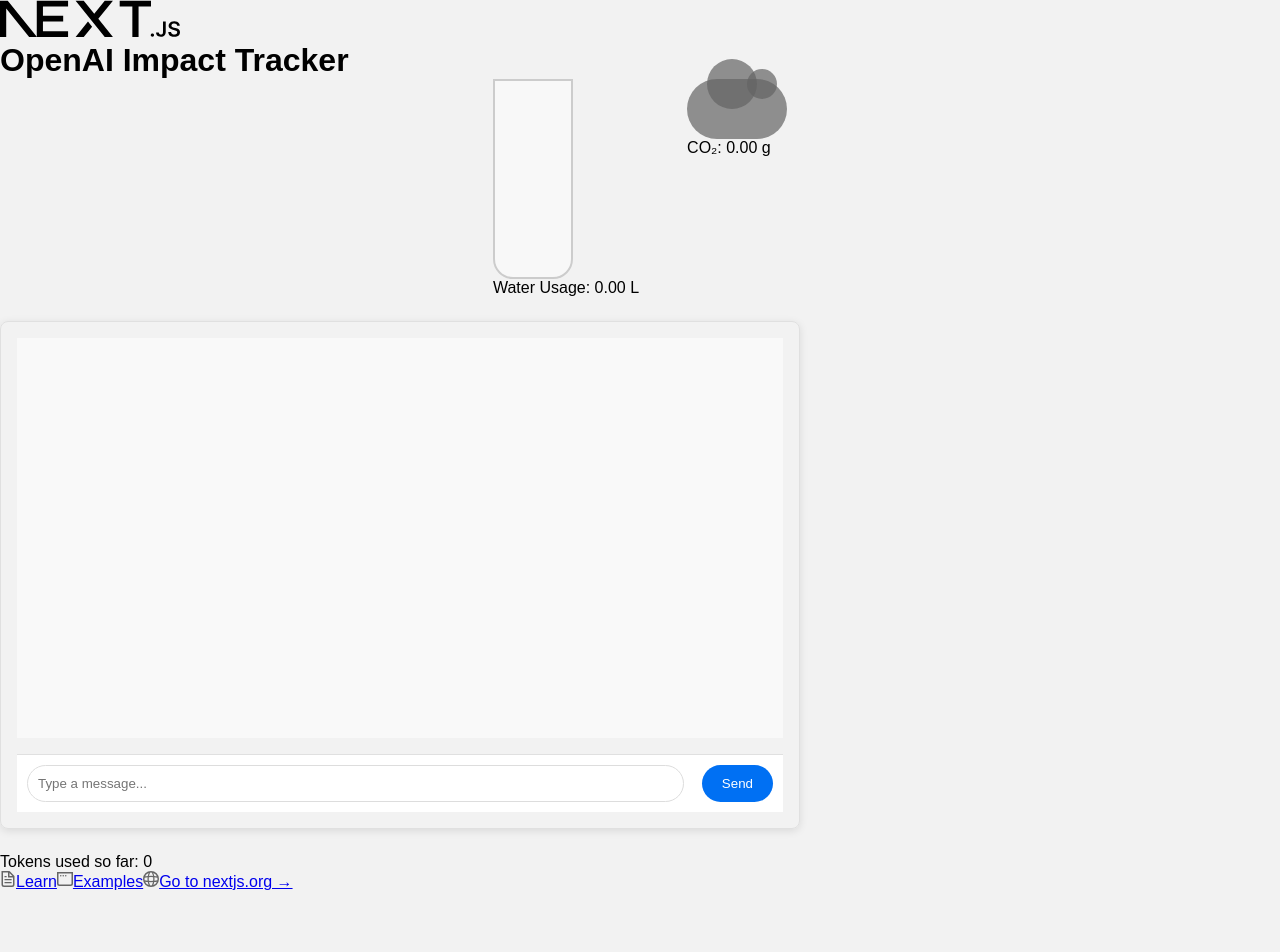
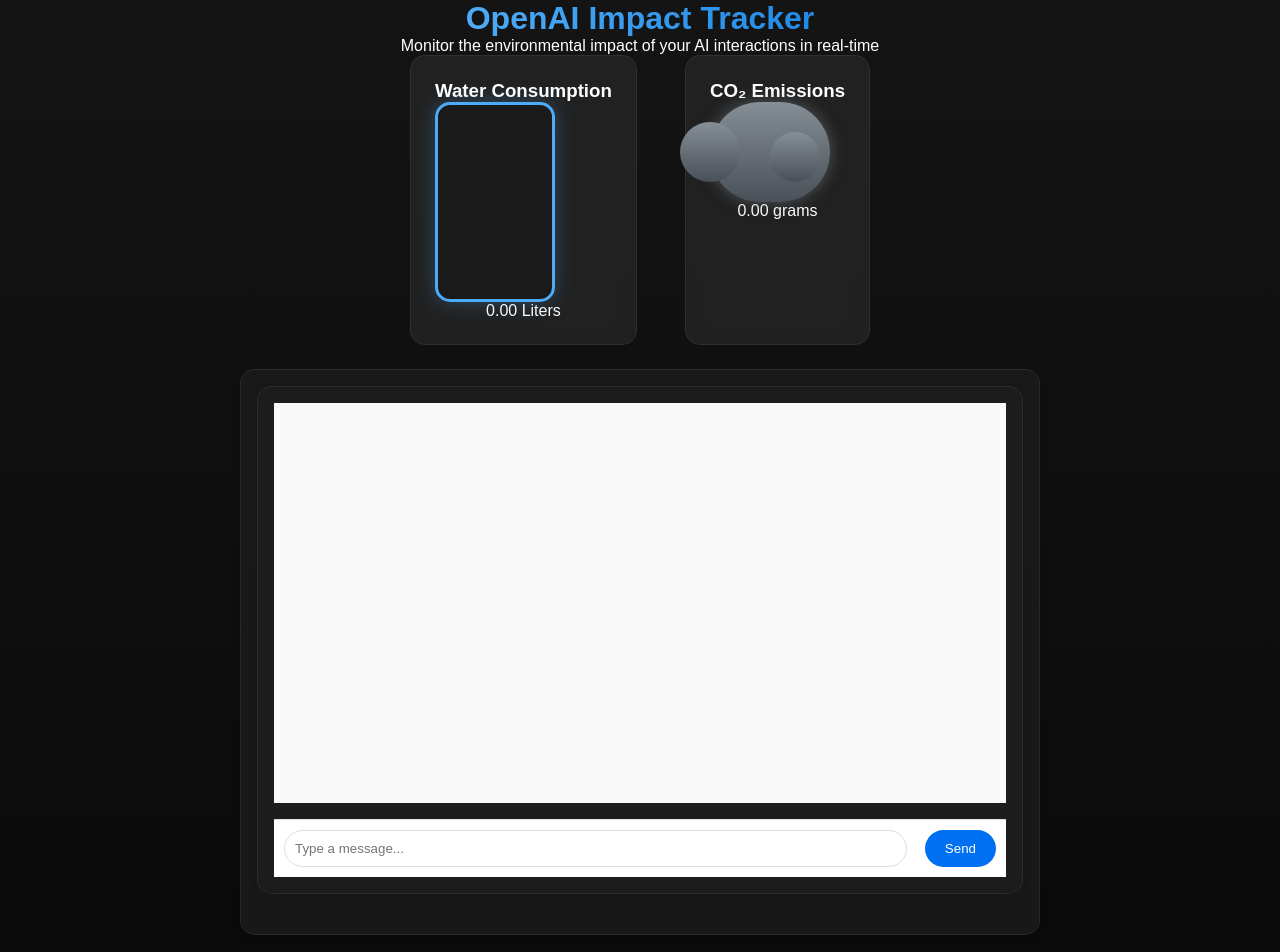
Before and after one commit to mazen-hamdi/greengpt.github.io, a Next.js app: page / in a window 1280 px wide. Shown: the top 952 px of the page. Before the commit the page ends 891 px from the top, so only its background shows below. Built offline with nearby package versions, Linux system fonts and the light colour scheme.

Commit message:
initial se12t33332

```diff
--- a/src/app/globals.css
+++ b/src/app/globals.css
@@ -1,3 +1,13 @@
+@tailwind base;
+@tailwind components;
+@tailwind utilities;
+
+:root {
+  --foreground-rgb: 255, 255, 255;
+  --background-start-rgb: 20, 20, 20;
+  --background-end-rgb: 10, 10, 10;
+}
+
 /* app/globals.css */
 
 /* Reset some default margins/padding */
@@ -11,6 +21,13 @@
 body {
   font-family: sans-serif;
   background: #f2f2f2;
+  color: rgb(var(--foreground-rgb));
+  background: linear-gradient(
+    to bottom,
+    rgb(var(--background-start-rgb)),
+    rgb(var(--background-end-rgb))
+  );
+  min-height: 100vh;
 }
 
 /* Container for the entire page */
@@ -31,6 +48,11 @@
   box-shadow: 0 2px 8px rgba(0, 0, 0, 0.1);
   padding: 16px;
   margin-bottom: 24px;
+  background: rgba(30, 30, 30, 0.7);
+  border-radius: 15px;
+  border: 1px solid rgba(80, 80, 80, 0.3);
+  width: 100%;
+  backdrop-filter: blur(10px);
 }
 
 /* Chat messages area */
@@ -117,6 +139,14 @@
   border-radius: 0 0 20px 20px;
   overflow: hidden;
   background-color: rgba(255, 255, 255, 0.5);
+  width: 120px;
+  height: 200px;
+  border: 3px solid #4dabf7;
+  border-radius: 15px;
+  position: relative;
+  overflow: hidden;
+  background-color: rgba(0, 0, 0, 0.2);
+  box-shadow: 0 0 20px rgba(77, 171, 247, 0.3);
 }
 
 /* Water fill element */
@@ -127,6 +157,9 @@
   width: 100%;
   background-color: rgba(30, 144, 255, 0.7);
   transition: height 1s ease-in-out;
+  background: linear-gradient(to top, #4dabf7, #74c0fc);
+  transition: height 0.8s ease-out;
+  border-radius: 0 0 12px 12px;
 }
 
 /* CO2 cloud container */
@@ -139,6 +172,13 @@
   transition: transform 1s ease-in-out;
   /* We'll scale the cloud as usage grows */
   transform-origin: center center;
+  width: 120px;
+  height: 100px;
+  background: linear-gradient(to bottom, #868e96, #495057);
+  border-radius: 50px;
+  position: relative;
+  transition: transform 0.8s ease-out;
+  box-shadow: 0 0 15px rgba(134, 142, 150, 0.5);
 }
 
 .co2-cloud:before,
@@ -154,6 +194,14 @@
   height: 50px;
   top: -20px;
   left: 20px;
+  content: '';
+  position: absolute;
+  top: 20px;
+  left: -30px;
+  width: 60px;
+  height: 60px;
+  background: linear-gradient(to bottom, #868e96, #495057);
+  border-radius: 50%;
 }
 
 .co2-cloud:after {
@@ -161,6 +209,14 @@
   height: 30px;
   top: -10px;
   left: 60px;
+  content: '';
+  position: absolute;
+  top: 30px;
+  right: -25px;
+  width: 50px;
+  height: 50px;
+  background: linear-gradient(to bottom, #868e96, #495057);
+  border-radius: 50%;
 }
 
 /* Label or text can go near the CO2 element */
@@ -168,3 +224,27 @@
   text-align: center;
   margin-top: 8px;
 }
+
+.visualization-card {
+  background: rgba(40, 40, 40, 0.7);
+  border-radius: 15px;
+  padding: 1.5rem;
+  backdrop-filter: blur(10px);
+  border: 1px solid rgba(80, 80, 80, 0.3);
+  transition: transform 0.3s, box-shadow 0.3s;
+}
+
+.visualization-card:hover {
+  transform: translateY(-5px);
+  box-shadow: 0 10px 25px rgba(0, 0, 0, 0.2);
+}
+
+.glow-text {
+  text-shadow: 0 0 10px rgba(255, 255, 255, 0.5);
+}
+
+.header-gradient {
+  background: linear-gradient(90deg, #4dabf7, #228be6);
+  -webkit-background-clip: text;
+  -webkit-text-fill-color: transparent;
+}
--- a/src/app/page.tsx
+++ b/src/app/page.tsx
@@ -2,7 +2,6 @@
 
 import React, { useState } from "react";
 import Image from "next/image";
-// Corrected import statement
 import Chatbox, { Stats } from "@/components/Chatbox";
 import WaterCylinder from "../components/WaterCylinder";
 import CO2Cloud from "../components/CO2Cloud";
@@ -23,90 +22,73 @@
   };
 
   return (
-    <div className="grid grid-rows-[auto_1fr_auto] items-center justify-items-center min-h-screen p-8 pb-20 gap-8 sm:p-20 font-[family-name:var(--font-geist-sans)]">
-      <header className="w-full flex flex-col items-center mb-4">
-        <Image
-          className="dark:invert mb-4"
-          src="/next.svg"
-          alt="Next.js logo"
-          width={180}
-          height={38}
-          priority
-        />
-        <h1 className="text-2xl font-bold">OpenAI Impact Tracker</h1>
+    <div className="grid grid-rows-[auto_1fr_auto] items-center justify-items-center min-h-screen p-4 pb-12 gap-6 sm:p-12">
+      <header className="w-full flex flex-col items-center mb-8">
+        <h1 className="text-4xl font-bold mb-2 header-gradient">OpenAI Impact Tracker</h1>
+        <p className="text-gray-300 text-center max-w-2xl">
+          Monitor the environmental impact of your AI interactions in real-time
+        </p>
       </header>
 
-      <main className="flex flex-col items-center w-full max-w-4xl">
-        <div className="visualization-container flex justify-center gap-12 mb-6 w-full">
-          {/* Water Cylinder */}
-          <div>
+      <main className="flex flex-col items-center justify-center w-full max-w-4xl">
+        <div className="visualization-container flex flex-wrap justify-center gap-8 mb-10 w-full">
+          {/* Visualization Cards with improved styling */}
+          <div className="visualization-card">
+            <h3 className="text-center text-lg font-medium mb-4 text-blue-300">Water Consumption</h3>
             <WaterCylinder waterUsage={stats.water_usage} maxCapacity={1000} />
-            <p className="text-center mt-2">
-              Water Usage: {stats.water_usage.toFixed(2)} L
+            <p className="text-center mt-4 text-lg">
+              <span className="font-bold text-blue-300">{stats.water_usage.toFixed(2)}</span> Liters
             </p>
           </div>
 
-          {/* CO2 Cloud */}
-          <div>
+          <div className="visualization-card">
+            <h3 className="text-center text-lg font-medium mb-4 text-gray-300">CO₂ Emissions</h3>
             <CO2Cloud co2Emission={stats.co2_emission} scaleFactor={0.005} />
-            <div className="text-center mt-2">
-              <p>CO₂: {stats.co2_emission.toFixed(2)} g</p>
-            </div>
+            <p className="text-center mt-4 text-lg">
+              <span className="font-bold text-gray-300">{stats.co2_emission.toFixed(2)}</span> grams
+            </p>
           </div>
         </div>
 
-        <Chatbox onUpdateStats={handleUpdateStats} />
+        <div className="chat-container p-6 mb-6 w-full">
+          <Chatbox onUpdateStats={handleUpdateStats} />
+        </div>
 
-        <p className="mt-4 font-[family-name:var(--font-geist-mono)]">
-          Tokens used so far: {stats.tokens_used}
+        <p className="mt-2 py-2 px-4 bg-gray-800 rounded-full text-gray-300 font-mono text-sm">
+          Tokens used: <span className="font-bold text-white">{stats.tokens_used}</span>
         </p>
       </main>
 
-      <footer className="flex gap-6 flex-wrap items-center justify-center mt-8">
+      <footer className="flex gap-6 flex-wrap items-center justify-center mt-6 text-sm text-gray-400">
         <a
-          className="flex items-center gap-2 hover:underline hover:underline-offset-4"
-          href="https://nextjs.org/learn?utm_source=create-next-app&utm_medium=appdir-template-tw&utm_campaign=create-next-app"
+          className="flex items-center gap-2 hover:text-blue-300 transition-colors"
+          href="https://nextjs.org/learn"
           target="_blank"
           rel="noopener noreferrer"
         >
           <Image
-            aria-hidden
             src="/file.svg"
             alt="File icon"
             width={16}
             height={16}
+            className="opacity-70"
           />
-          Learn
+          Documentation
         </a>
         <a
-          className="flex items-center gap-2 hover:underline hover:underline-offset-4"
-          href="https://vercel.com/templates?framework=next.js&utm_source=create-next-app&utm_medium=appdir-template-tw&utm_campaign=create-next-app"
+          className="flex items-center gap-2 hover:text-blue-300 transition-colors"
+          href="https://github.com/yourusername/openai-impact"
           target="_blank"
           rel="noopener noreferrer"
         >
           <Image
-            aria-hidden
             src="/window.svg"
             alt="Window icon"
             width={16}
             height={16}
+            className="opacity-70"
           />
-          Examples
-        </a>
-        <a
-          className="flex items-center gap-2 hover:underline hover:underline-offset-4"
-          href="https://nextjs.org?utm_source=create-next-app&utm_medium=appdir-template-tw&utm_campaign=create-next-app"
-          target="_blank"
-          rel="noopener noreferrer"
-        >
-          <Image
-            aria-hidden
-            src="/globe.svg"
-            alt="Globe icon"
-            width={16}
-            height={16}
-          />
-          Go to nextjs.org →
+          GitHub Repo
         </a>
       </footer>
     </div>
```
